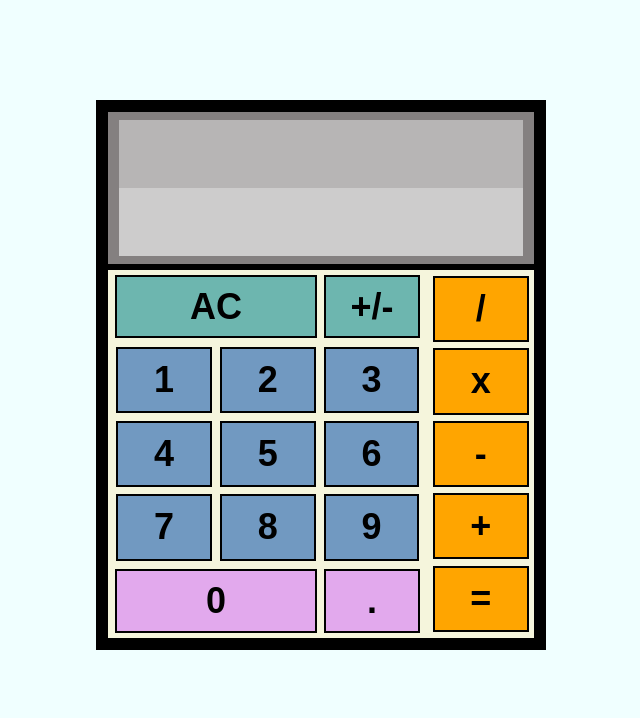
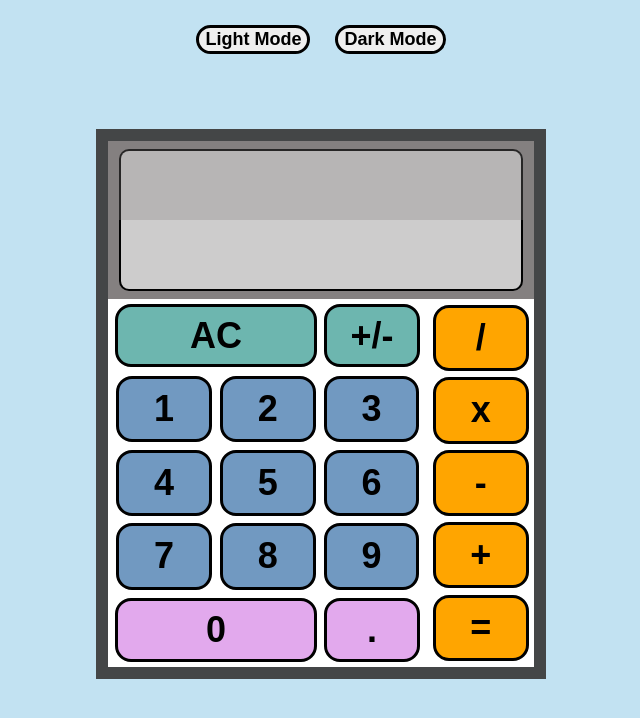
Before and after one commit to jmclella/calculatorProject, a plain HTML site: page index.html in a window 1280 px wide. Shown: the whole page, without its empty margins (319-959 px from the left). Drawn offline with Linux system fonts and the light colour scheme.

Commit message:
Added Light/Dark Modes
Added lightness modes and adjusted CSS/functionality

```diff
--- a/index.html
+++ b/index.html
@@ -8,6 +8,10 @@
     <link rel="stylesheet" href="styles.css" />
 </head>
 <body>
+    <div class="page-brightness">
+        <button class="light-mode">Light Mode</button>
+        <button class="dark-mode">Dark Mode</button>
+    </div>
     <div class="calc-body">
         <div class="calc-screen">
             <div class="calc-previous-screen"></div>
--- a/main.js
+++ b/main.js
@@ -10,6 +10,24 @@ const numList = document.querySelectorAll('.number');
 const operatorList = document.querySelectorAll('.operator');
 const clearButton = document.querySelector('.clear');
 const equalButton = document.querySelector('.equal');
+
+const lightMode = document.querySelector('.light-mode');
+const darkMode = document.querySelector('.dark-mode');
+
+const calcBody = document.querySelector('.calc-body');
+//const calcBody = document.querySelector('.calc-body');
+
+lightMode.addEventListener('click', () => {
+    document.body.style.backgroundColor = '#c2e2f2';
+    calcBody.style.borderColor = '#444647';
+    calcBody.style.backgroundColor = 'white'
+})
+
+darkMode.addEventListener('click', () => {
+    document.body.style.backgroundColor = '#444647';
+    calcBody.style.borderColor = '#c2e2f2';
+    calcBody.style.backgroundColor = '#c2e2f2'
+})
 
 numList.forEach(num => {
     num.addEventListener('click', () => {
--- a/styles.css
+++ b/styles.css
@@ -9,24 +9,48 @@ html {
 }
 
 body {
-    background-color: azure;
+    background-color: #c2e2f2;
     margin: 0px;
     display: flex;
+    flex-direction: column;
+    justify-content: space-evenly;
+    align-items: center;
+}
+
+.page-brightness {
+    display: flex;
+    flex-direction: row;
+    margin-top: 25px;
+    column-gap: 25px;
+}
+
+.light-mode {
+    display: flex;
     justify-content: center;
+    align-items: center;
+    font-size: 18px;
+    font-weight: bold;
+}
+
+.dark-mode {
+    display: flex;
+    justify-content: center;
+    align-items: center;
+    font-size: 18px;
+    font-weight: bold;
 }
 
 .calc-body {
     display: flex;
     flex-direction: column;
-    border: 12px solid black;
+    border: 12px solid #444647;
     height: 550px;
     width: 450px;
-    margin-top: 100px;
-    background-color: beige;
+    margin-top: 75px;
+    background-color: white;
 }
 
 .calc-screen {
-    border-bottom: 6px solid black;
     height: 30%;
     width: 100%;
     background-color: rgb(132, 128, 128);
@@ -46,7 +70,12 @@ body {
     align-items: center;
     padding-right: 30px;
     font-weight: bold;
-    font-size: 24px;
+    font-size: 32px;
+    border-top: 2px solid black;
+    border-left: 2px solid black;
+    border-right: 2px solid black;
+    border-top-left-radius: 10px;
+    border-top-right-radius: 10px;
 }
 
 .calc-current-screen {
@@ -58,7 +87,12 @@ body {
     align-items: center;
     padding-right: 30px;
     font-weight: bold;
-    font-size: 24px;
+    font-size: 32px;
+    border-bottom: 2px solid black;
+    border-left: 2px solid black;
+    border-right: 2px solid black;
+    border-bottom-left-radius: 10px;
+    border-bottom-right-radius: 10px;
 }
 
 .calc-bottom {
@@ -87,7 +121,6 @@ body {
 .clear {
     width: 63%;
     height: 86%;
-    border: 2px solid black;
     display: flex;
     justify-content: center;
     align-items: center;
@@ -99,7 +132,6 @@ body {
 .negative {
     width: 30%;
     height: 86%;
-    border: 2px solid black;
     display: flex;
     justify-content: center;
     align-items: center;
@@ -121,7 +153,6 @@ body {
     width: 30%;
     height: 30%;
     display: flex;
-    border: 2px solid black;
     justify-content: center;
     align-items: center;
     font-weight: bold;
@@ -141,7 +172,6 @@ body {
 .zero {
     width: 63%;
     height: 86%;
-    border: 2px solid black;
     display: flex;
     justify-content: center;
     align-items: center;
@@ -153,7 +183,6 @@ body {
 .decimal {
     width: 30%;
     height: 86%;
-    border: 2px solid black;
     display: flex;
     justify-content: center;
     align-items: center;
@@ -184,10 +213,20 @@ body {
     align-items: center;
     font-weight: bold;
     font-size: 36px;
-    border: 2px solid black;
+}
+
+button {
+    border: 3px solid black;
+    border-radius: 16px;
 }
 
 button:hover {
     opacity: .5;
     cursor: pointer;
 }
+
+.light-mode:hover,
+.dark-mode:hover {
+    background-color: #08adff;
+    color: gold;
+}
```
